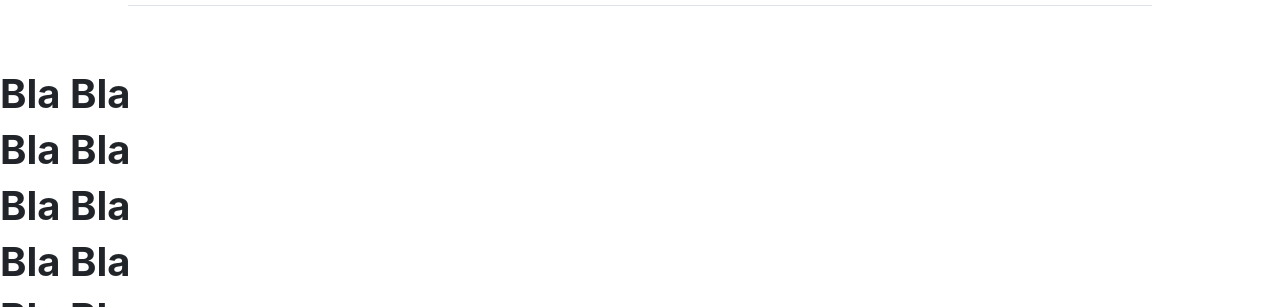
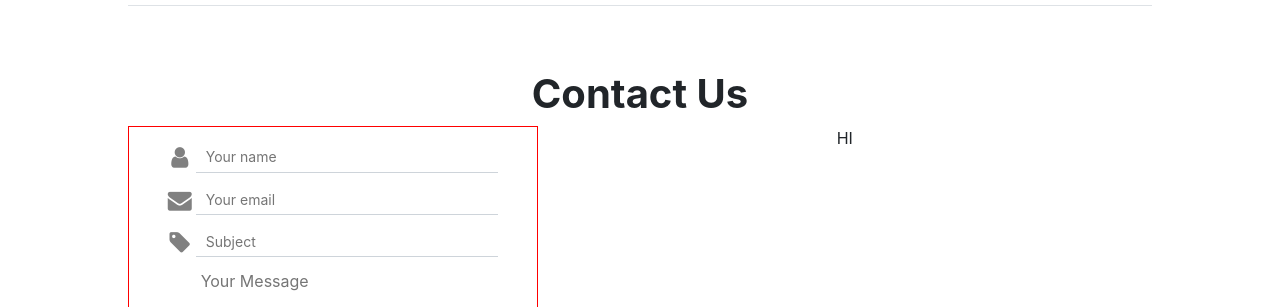
Before and after one commit to kolpakovin/responsive-website-front-end, a React (Create React App) app: page / in a window 1280 px wide. Shown: the part 2482-2789 px from the top of the page. Built offline with nearby package versions, Linux system fonts and the light colour scheme.

Commit message:
contact.css updates

```diff
--- a/src/App.js
+++ b/src/App.js
@@ -10,6 +10,7 @@ import Navbar from './components/navbar/navbar';
 import Features from './components/features/features';
 import WorkExamples from './components/work-examples/work-examples'
 import Product from './components/product/product';
+import ContactUs from './components/contact/contact'
 
 const App = props => {
   return (
@@ -22,6 +23,7 @@ const App = props => {
             <Product />
             <Features />
             <WorkExamples />
+            <ContactUs />
             <h2> Bla Bla</h2>
             <h2> Bla Bla</h2>
             <h2> Bla Bla</h2>
--- a/src/components/contact/contact.css
+++ b/src/components/contact/contact.css
@@ -0,0 +1,56 @@
+#contact-us {
+    margin: 0 auto;
+    text-align: center;
+    width: 80%;
+}
+.contact-container {
+    display: grid;
+    grid-template-columns: 2fr 3fr;
+}
+.contact-form{
+    padding: 15px;
+    border: 1px solid red;
+}
+.form-section {
+    display: flex;
+    align-items: center;
+    justify-content: center;
+    margin-bottom: 3%;
+}
+.form-section i {
+    font-size: 1.5em;
+    margin-right: 4px;
+    color: gray;
+    width: 24px;
+}
+.form-section input {
+    height: calc(1.5em + .5rem + 2px);
+    padding: 1px 10px;
+    font-size: .875rem;
+    line-height: 1.5;
+    width: 80%;
+    background-color: transparent;
+    border: none;
+    border-bottom: 1px solid #ced4da;
+    border-radius: 0;
+    outline: none;}
+.form-section input:focus {
+    border-bottom: 2px solid #43438a
+}
+.text-area textarea {
+    width: 70%;
+    border: none;
+    border-bottom: 1px solid #ced4da;
+    outline: none;
+}
+.text-area textarea:focus {
+    border-bottom: 2px solid #43438a
+}
+.contact-form button {
+    margin-top: 5%;
+    background: #43438a;
+    border: none;
+    color: white;
+    padding: 5px 15px;
+    outline: none;
+}
--- a/src/components/contact/contact.js
+++ b/src/components/contact/contact.js
@@ -0,0 +1,31 @@
+import React from 'react';
+import './contact.css';
+
+const ContactUs = props => {
+    return (
+        <section id="contact-us">
+            <h2>Contact Us</h2>
+            <div className='contact-container'>
+                <form className='contact-form'>
+                    <div className="form-section"> <i className="fa fa-user prefix"></i>
+                        <input type="text" id="form3" placeholder="Your name" />
+                    </div>
+                    <div className="form-section"> <i className="fa fa-envelope prefix"></i>
+                        <input type="text" id="form3" placeholder="Your email" />
+                    </div>
+                    <div className="form-section"> <i className="fa fa-tag prefix"></i>
+                        <input type="text" id="form3" placeholder="Subject" />
+                    </div>
+                    <div className="text-area">
+                        <textarea placeholder="Your Message" rows="4" />
+                    </div>
+                    <button>SEND</button>
+                </form>
+                <div className='info-grig'>HI</div>
+            </div>
+
+        </section>
+    )
+}
+
+export default ContactUs;
--- a/src/components/features/features.css
+++ b/src/components/features/features.css
@@ -2,7 +2,8 @@
     #features {
         width: 80%;
         text-align: center;
-        margin: 2% auto;
+        padding-top: 5%;
+        margin: 0 auto;
     }
     #features h2 {
         font-weight: 700;
@@ -34,7 +35,8 @@
 }
 #features {
     text-align: center;
-    margin-top: 5%;
+    padding-top: 5%;
+    margin: 0 auto;
 }
 .description {
     margin: 3% auto;
```
